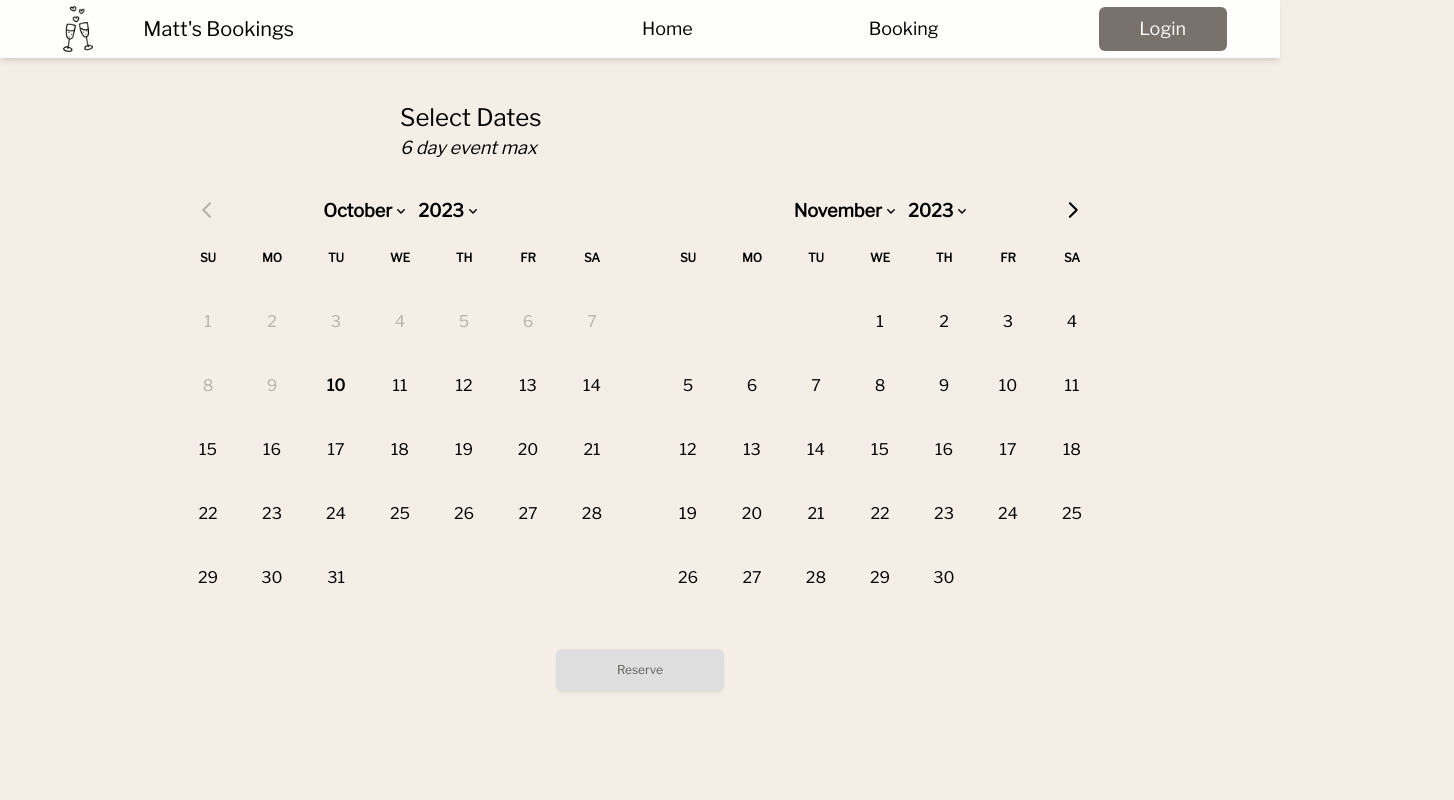
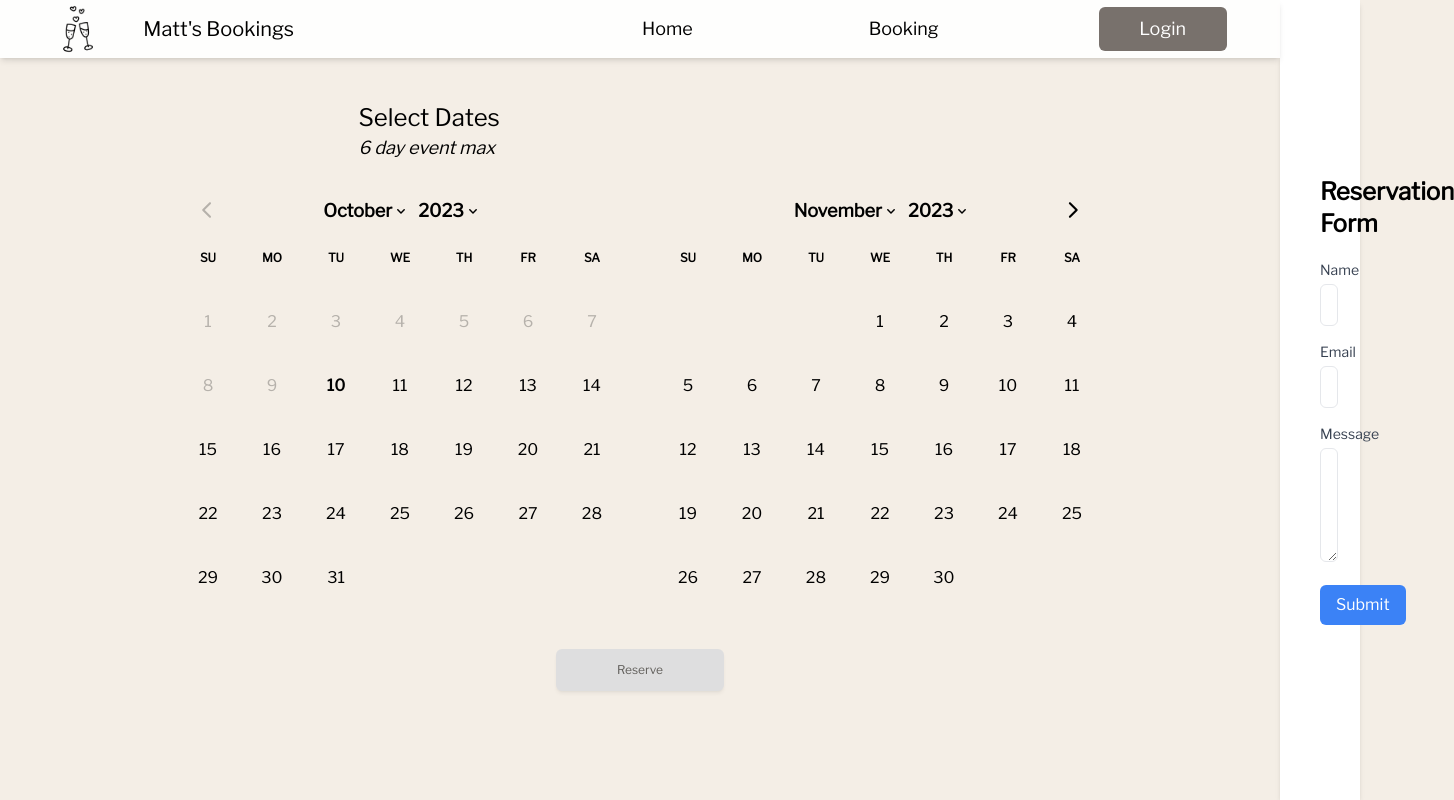
Before and after one commit to Joenahm1937/matt-jones-bookings, a Next.js app in the folder client/: page /Booking in a window 1280 px wide. Shown: the whole page, 1454 px wide, since content can reach past the window. Built offline with nearby package versions, Linux system fonts and the light colour scheme; no server answers.

Commit message:
Styling Bookings page

```diff
--- a/client/app/Booking/Components/Calendar.tsx
+++ b/client/app/Booking/Components/Calendar.tsx
@@ -7,17 +7,16 @@ import {
 } from "react-day-picker";
 import "react-day-picker/dist/style.css";
 import { conveyUserSelection, transformEvents } from "../utils";
-import { IEventDates, IUserSelection } from "../Interfaces";
+import {
+    IEventDates,
+    IUserSelection,
+    ICalendarProps,
+    ICalendarHeaderProps,
+} from "../Interfaces";
 import { SERVER_URL } from "../../Constants";
 import type { GetAllEventsResponse } from "@backendTypes/index";
 
-interface IBookingProps {
-    showForm: boolean;
-    setShowForm: Dispatch<SetStateAction<boolean>>;
-    showDesktopView: boolean;
-}
-
-export const Calendar = (props: IBookingProps) => {
+export const Calendar = (props: ICalendarProps) => {
     const { showForm, setShowForm, showDesktopView } = props;
     const [range, setRange] = useState<DateRange | undefined>();
     const [eventDates, setEventDates] = useState<IEventDates>({
@@ -41,6 +40,7 @@ export const Calendar = (props: IBookingProps) => {
         } else {
             setRange(selectedRange);
         }
+        setShowForm(false);
     };
 
     const handleClickReserve = () => {
@@ -75,16 +75,10 @@ export const Calendar = (props: IBookingProps) => {
     return (
         <>
             <div className="flex w-full justify-center">
-                <div className="flex w-9/12 flex-col items-start md:w-3/5 lg:pl-20 xl:w-1/2">
-                    <div>
-                        <h1 className="text-md md:text-xl lg:text-2xl">
-                            {userSelection.formattedDates}
-                        </h1>
-                        <p className="md:text-md text-sm italic lg:text-lg">
-                            {userSelection.formattedDateCount}
-                        </p>
-                    </div>
-                </div>
+                <CalendarHeader
+                    showForm={showForm}
+                    userSelection={userSelection}
+                />
             </div>
             <div className="flex h-1/2 items-center justify-center">
                 <>
@@ -118,3 +112,24 @@ export const Calendar = (props: IBookingProps) => {
         </>
     );
 };
+
+const CalendarHeader = (props: ICalendarHeaderProps) => {
+    const { showForm, userSelection } = props;
+    return (
+        // <div className="flex w-9/12 flex-col items-start md:w-3/5 lg:pl-20 xl:w-1/2">
+        <div className="w-full ml-[12%] sm:ml-[28%]">
+            <div>
+                <h1
+                    className={`text-md ${
+                        showForm ? "text-md" : "lg:text-2xl"
+                    }`}
+                >
+                    {userSelection.formattedDates}
+                </h1>
+                <p className="md:text-md text-sm italic lg:text-lg">
+                    {userSelection.formattedDateCount}
+                </p>
+            </div>
+        </div>
+    );
+};
--- /dev/null
+++ b/client/app/Booking/Components/Form.tsx
@@ -0,0 +1,75 @@
+import { IFormProps } from "../Interfaces";
+import { FaArrowLeft } from "react-icons/fa";
+import { useGlobalStyles } from "../../GlobalContext";
+
+export const Form = (props: IFormProps) => {
+    const { onBack, showForm } = props;
+    const { navHeight } = useGlobalStyles();
+    return (
+        <div className="flex h-screen w-full flex-col justify-center bg-white p-10 shadow-md">
+            {showForm && <button
+                type="button"
+                onClick={onBack}
+                className={`absolute left-0 top-[${navHeight}] m-5 rounded-full border border-gray-300 bg-white p-2`}
+            >
+                <FaArrowLeft size={24} />
+            </button>}
+            <h1 className="mb-5 text-2xl font-bold">Reservation Form</h1>
+            <form>
+                <div className="mb-4">
+                    <label
+                        htmlFor="name"
+                        className="block text-sm font-medium text-gray-700"
+                    >
+                        Name
+                    </label>
+                    <input
+                        type="text"
+                        id="name"
+                        name="name"
+                        required
+                        className="mt-1 w-full rounded-md border p-2"
+                    />
+                </div>
+
+                <div className="mb-4">
+                    <label
+                        htmlFor="email"
+                        className="block text-sm font-medium text-gray-700"
+                    >
+                        Email
+                    </label>
+                    <input
+                        type="email"
+                        id="email"
+                        name="email"
+                        required
+                        className="mt-1 w-full rounded-md border p-2"
+                    />
+                </div>
+
+                <div className="mb-4">
+                    <label
+                        htmlFor="message"
+                        className="block text-sm font-medium text-gray-700"
+                    >
+                        Message
+                    </label>
+                    <textarea
+                        id="message"
+                        name="message"
+                        rows={4}
+                        className="mt-1 w-full rounded-md border p-2"
+                    ></textarea>
+                </div>
+
+                <button
+                    type="submit"
+                    className="rounded-md bg-blue-500 px-4 py-2 text-white"
+                >
+                    Submit
+                </button>
+            </form>
+        </div>
+    );
+};
--- a/client/app/Booking/page.tsx
+++ b/client/app/Booking/page.tsx
@@ -1,22 +1,27 @@
 "use client";
 import { useEffect, useRef, useState } from "react";
 import { Calendar } from "./Components/Calendar";
+import { Form } from "./Components/Form";
 import { useLoading } from "../template";
-import { useGlobalStyles } from "../GlobalContext";
 
 export default function Booking() {
     const [pageVisible, setPageVisible] = useState(false);
     const [showForm, setShowForm] = useState(false);
     const [showDesktopView, setShowDesktopView] = useState(false);
     const { loading } = useLoading();
-    const { navHeight } = useGlobalStyles();
     const formRef = useRef<HTMLDivElement>(null);
+
+    const handleBack = () => {
+        window.scrollTo(0, 0);
+        setShowForm(false);
+    };
 
     const handleMediaChange = (e: MediaQueryListEvent) => {
         setShowDesktopView(e.matches);
     };
 
     useEffect(() => {
+        window.scrollTo(0, 0);
         const isDesktop = window.matchMedia("(min-width: 1280px)").matches;
         setShowDesktopView(isDesktop);
         setPageVisible(true);
@@ -54,23 +59,19 @@ export default function Booking() {
                 ref={formRef}
                 className={
                     showForm
-                        ? `${
+                        ? `relative h-full shadow-md ${
                               showDesktopView
                                   ? "transition-width w-1/2 overflow-hidden duration-700 ease-in-out"
                                   : "w-full"
                           }`
                         : "w-0"
                 }
+                style={{ boxShadow: "-4px 0 6px -2px rgba(0, 0, 0, 0.1)" }}
             >
-                <div className={`h-full w-full bg-yellow-500`}>
-                    <ReserveForm />
+                <div className="h-full w-full">
+                    <Form onBack={handleBack} showForm={showForm} />
                 </div>
             </div>
         </div>
     );
 }
-
-// ReserveForm.js
-function ReserveForm() {
-    return <div className="h-screen w-full bg-red-500"></div>;
-}
--- a/client/app/Components/HomeSections/Section2.tsx
+++ b/client/app/Components/HomeSections/Section2.tsx
@@ -21,7 +21,7 @@ export default function Section2(props: ISectionProps) {
             contentRef.current,
             {
                 autoAlpha: 0,
-                y: -20,
+                y: 60,
             },
             {
                 y: 0,
--- a/client/app/Components/HomeSections/Section3.tsx
+++ b/client/app/Components/HomeSections/Section3.tsx
@@ -21,7 +21,7 @@ export default function Section3(props: ISectionProps) {
             contentRef.current,
             {
                 autoAlpha: 0,
-                y: -20,
+                y: -40,
             },
             {
                 y: 0,
--- a/client/app/Components/HomeSections/Section4.tsx
+++ b/client/app/Components/HomeSections/Section4.tsx
@@ -14,7 +14,7 @@ export default function Section4() {
             contentRef.current,
             {
                 autoAlpha: 0,
-                y: -20,
+                y: 60,
             },
             {
                 y: 0,
--- a/client/app/layout.tsx
+++ b/client/app/layout.tsx
@@ -17,7 +17,7 @@ export default function RootLayout({
 }) {
     return (
         <html lang="en" className={`${font.className}`}>
-            <body className="bg-[#f4eee6]">
+            <body className="overflow-hidden bg-[#f4eee6]">
                 <GlobalProvider>{children}</GlobalProvider>
             </body>
         </html>
```
Also changed, not shown: client/app/Booking/Interfaces/index.ts (+17 -0 lines).
